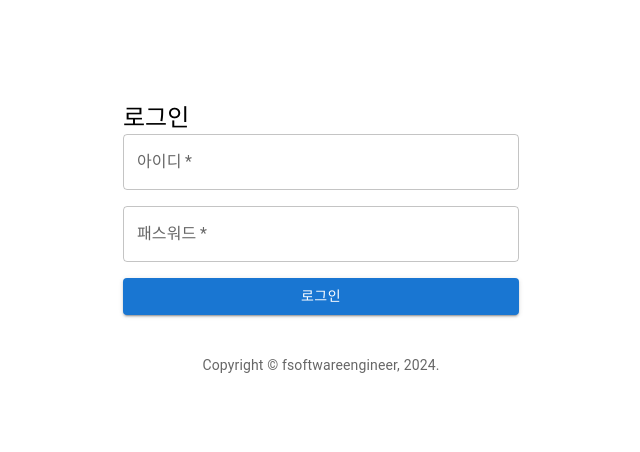
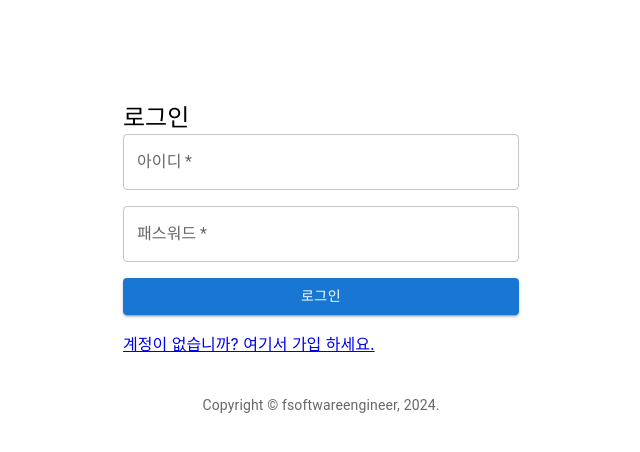
Before and after one commit to chihyeonwon/Frontend_Auth, a React (Create React App) app: page /login in a window 1280 px wide. Shown: the top 452 px of the page, without its empty margins (319-959 px from the left). Built offline with nearby package versions, Linux system fonts and the light colour scheme.

Commit message:
로그아웃 링크 추가

```diff
--- a/src/Login.js
+++ b/src/Login.js
@@ -1,8 +1,9 @@
 import React from "react";
 import { Container, Grid, Typography, TextField, Button } from "@mui/material";
+import { Link } from "react-router-dom";
 import { signin } from "./service/ApiService";
 
-const Login = () => {
+function Login() {
   const handleSubmit = event => {
     event.preventDefault();
     const data = new FormData(event.target);
@@ -53,10 +54,15 @@ const Login = () => {
               로그인
             </Button>
           </Grid>
+          <Grid item>
+            <Link to='/signup' variant='body2'>
+              계정이 없습니까? 여기서 가입 하세요.
+            </Link>
+          </Grid>
         </Grid>
       </form>
     </Container>
   );
-};
+}
 
 export default Login;
```
